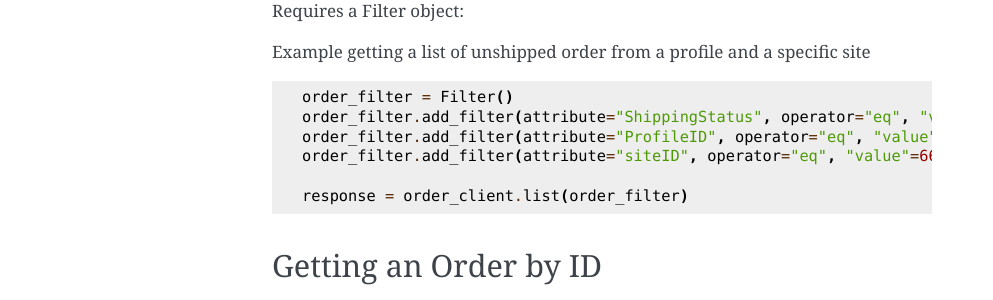
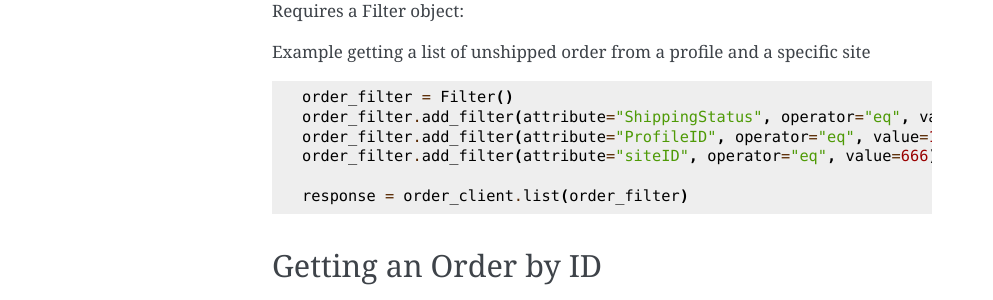
Before and after one commit to vickmu/rithum-api-wrapper, a Sphinx documentation site: the page built from docs/order_client.rst, in a window 1280 px wide. Shown: the part 767-1067 px from the top of the page, without its empty margins (148-1141 px from the left). Built offline with Sphinx 7.4.7, drawn with Linux system fonts in a browser that asks for light colours.

Commit message:
fixed doc

```diff
--- a/docs/order_client.rst
+++ b/docs/order_client.rst
@@ -39,9 +39,9 @@
 .. code-block:: python
 
     order_filter = Filter()
-    order_filter.add_filter(attribute="ShippingStatus", operator="eq", "value"="Unshipped")
-    order_filter.add_filter(attribute="ProfileID", operator="eq", "value"=1234123)
-    order_filter.add_filter(attribute="siteID", operator="eq", "value"=666)
+    order_filter.add_filter(attribute="ShippingStatus", operator="eq", value="Unshipped")
+    order_filter.add_filter(attribute="ProfileID", operator="eq", value=1234123)
+    order_filter.add_filter(attribute="siteID", operator="eq", value=666)
 
     response = order_client.list(order_filter)
 
```
